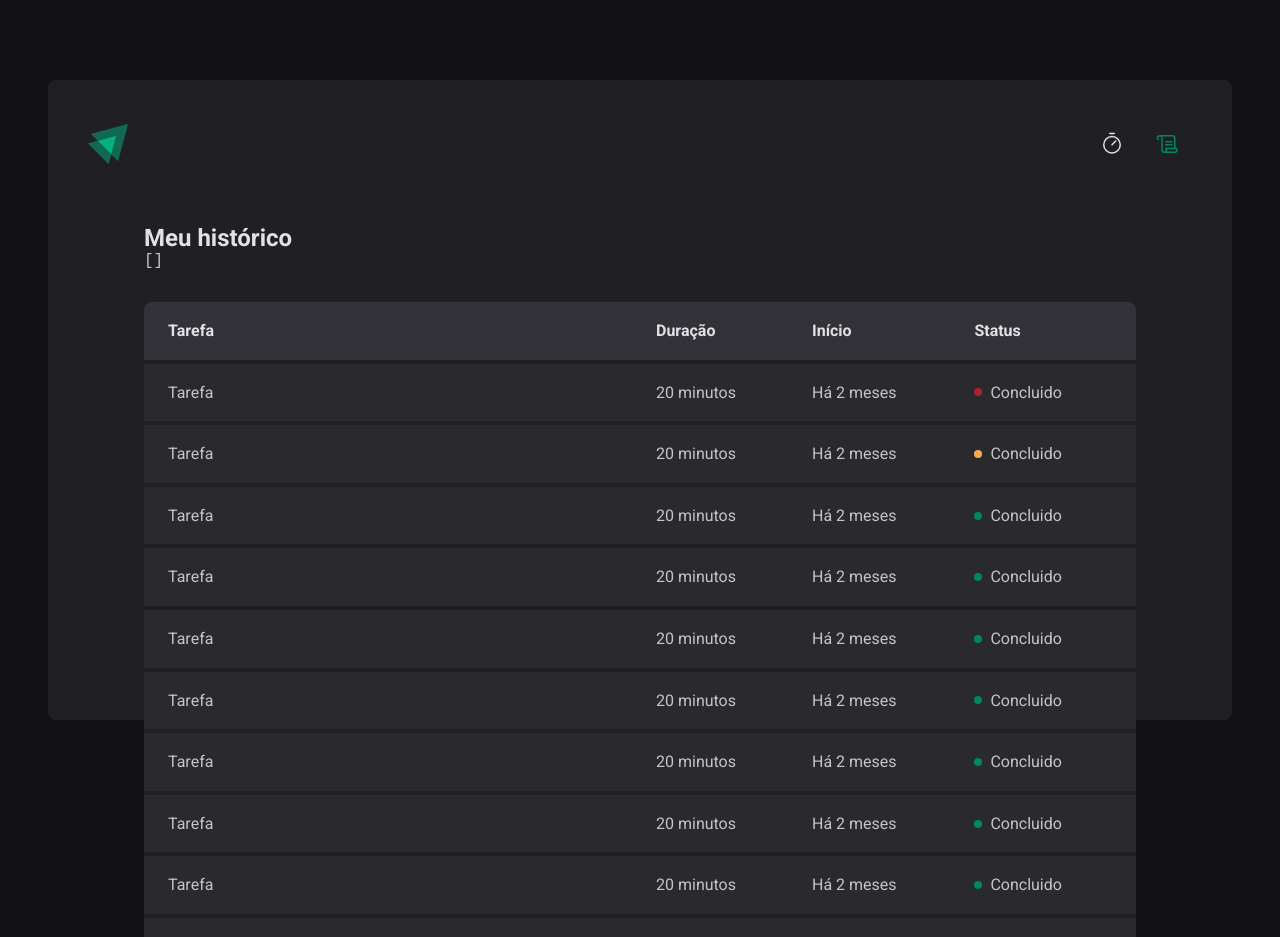
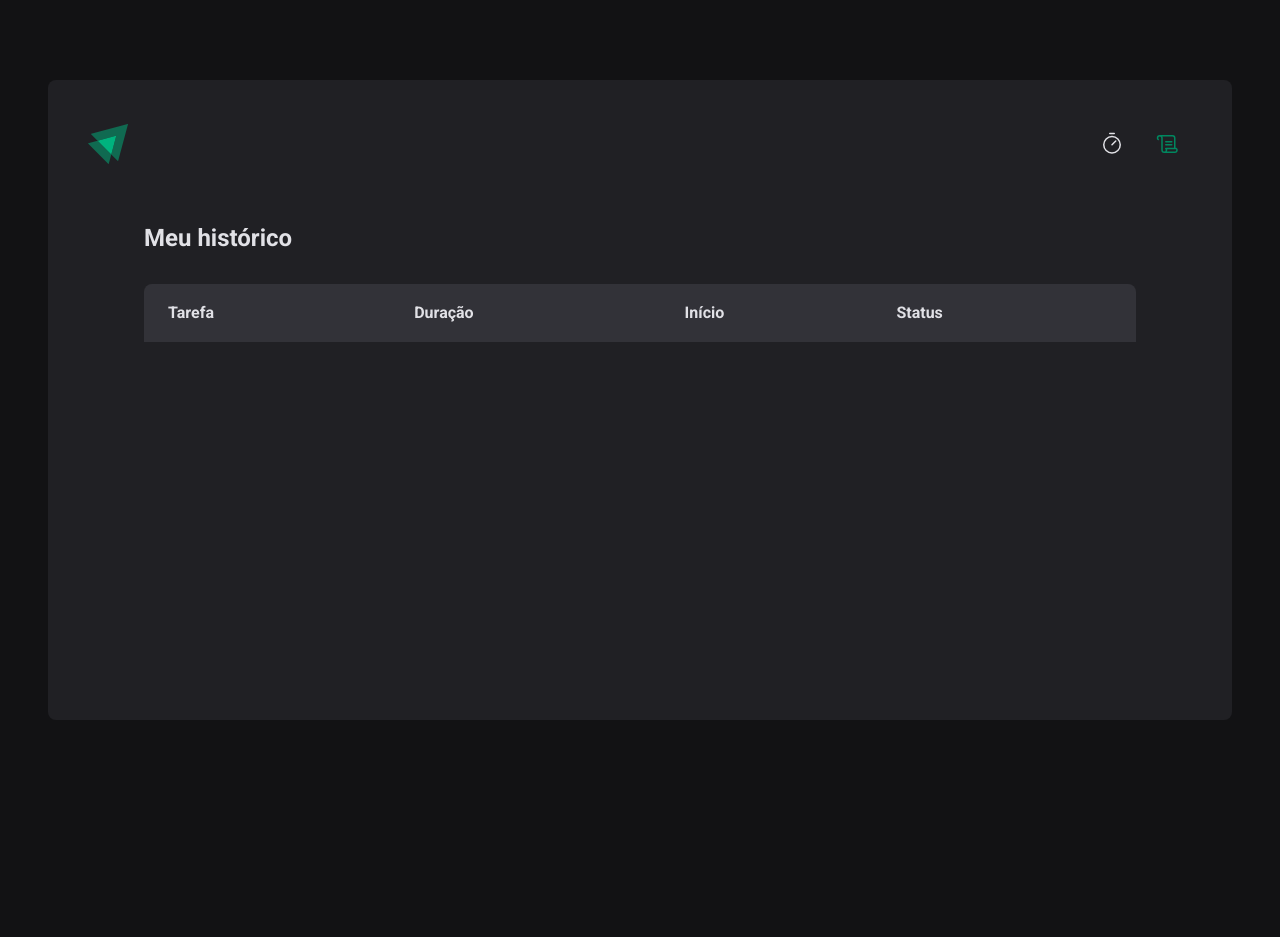
Before and after one commit to WesleyPolicena/02-ignite-timer, a React (Vite) app: page /history in a window 1280 px wide. Shown: the top 937 px of the page. After the commit the page ends 800 px from the top, so only its background shows below. Built offline with nearby package versions, Linux system fonts and the light colour scheme.

Commit message:
finish context

```diff
--- a/src/contexts/CycleContext.tsx
+++ b/src/contexts/CycleContext.tsx
@@ -67,8 +67,6 @@
     setCycles((state) => [...state, newCycle])
     setActiveCycleId(id)
     setAmountSecondsPassed(0)
-
-    // reset()
   }
 
   function interruptCurrentCycle() {
--- a/src/pages/History/index.tsx
+++ b/src/pages/History/index.tsx
@@ -1,6 +1,8 @@
 import { useContext } from "react";
 import { HistoryContainer, HistoryList, Status } from "./styles";
 import { CyclesContext } from "../../contexts/CycleContext";
+import { formatDistanceToNow } from 'date-fns'
+import ptBR from 'date-fns/locale/pt-BR'
 
 export function History() {
 
@@ -10,9 +12,6 @@
     <HistoryContainer>
       <h1>Meu histórico</h1>
 
-      <pre>
-        {JSON.stringify(cycles, null, 2)}
-      </pre>
       <HistoryList>
         <table>
           <thead>
@@ -25,86 +24,32 @@
           </thead>
 
           <tbody>
-            <tr>
-              <td>Tarefa</td>
-              <td>20 minutos</td>
-              <td>Há 2 meses</td>
-              <td>
-                <Status statusColor="red">Concluido</Status>
-              </td>
-            </tr>
-            <tr>
-              <td>Tarefa</td>
-              <td>20 minutos</td>
-              <td>Há 2 meses</td>
-              <td>
-                <Status statusColor="yellow">Concluido</Status>
-              </td>
-            </tr>
-            <tr>
-              <td>Tarefa</td>
-              <td>20 minutos</td>
-              <td>Há 2 meses</td>
-              <td>
-                <Status statusColor="green">Concluido</Status>
-              </td>
-            </tr>
-            <tr>
-              <td>Tarefa</td>
-              <td>20 minutos</td>
-              <td>Há 2 meses</td>
-              <td>
-                <Status statusColor="green">Concluido</Status>
-              </td>
-            </tr>
-            <tr>
-              <td>Tarefa</td>
-              <td>20 minutos</td>
-              <td>Há 2 meses</td>
-              <td>
-                <Status statusColor="green">Concluido</Status>
-              </td>
-            </tr>
-            <tr>
-              <td>Tarefa</td>
-              <td>20 minutos</td>
-              <td>Há 2 meses</td>
-              <td>
-                <Status statusColor="green">Concluido</Status>
-              </td>
-            </tr>
-            <tr>
-              <td>Tarefa</td>
-              <td>20 minutos</td>
-              <td>Há 2 meses</td>
-              <td>
-                <Status statusColor="green">Concluido</Status>
-              </td>
-            </tr>
-            <tr>
-              <td>Tarefa</td>
-              <td>20 minutos</td>
-              <td>Há 2 meses</td>
-              <td>
-                <Status statusColor="green">Concluido</Status>
-              </td>
-            </tr>
-            <tr>
-              <td>Tarefa</td>
-              <td>20 minutos</td>
-              <td>Há 2 meses</td>
-              <td>
-                <Status statusColor="green">Concluido</Status>
-              </td>
-            </tr>
-            <tr>
-              <td>Tarefa</td>
-              <td>20 minutos</td>
-              <td>Há 2 meses</td>
-              <td>
-                <Status statusColor="green">Concluido</Status>
-              </td>
-            </tr>
+            {cycles.map(cycle => {
+              return(
+                <tr key={cycle.id}>
+                  <td>{cycle.task}</td>
+                  <td>{cycle.minutesAmount} minutos</td>
+                  <td>{formatDistanceToNow(cycle.startDate, {
+                    addSuffix: true,
+                    locale: ptBR,
+                  })}
+                  </td>
+                  <td>
+                    {cycle.finishedDate && (
+                      <Status statusColor="green">Concluido</Status>
+                    )}
+
+                    {cycle.interruptedDate && (
+                      <Status statusColor="red">Interrompido</Status>
+                    )}
+
+                    {!cycle.finishedDate && !cycle.interruptedDate && (
+                      <Status statusColor="yellow">Em andamento</Status>
+                    )}
+                  </td>
+                </tr>
+              )
+            })}
           </tbody>
         </table>
       </HistoryList>
--- a/src/pages/Home/index.tsx
+++ b/src/pages/Home/index.tsx
@@ -36,14 +36,19 @@
     }
   })
 
-  const { handleSubmit, watch, /*reset*/ } = newCycleForm
+  const { handleSubmit, watch, reset } = newCycleForm
+
+  function handleCreateNewCycle(data: NewCycleFormData){
+    createNewCycle(data)
+    reset()
+  }
 
   const task = watch('task')
   const isSubmitDisabled = !task
 
   return (
     <HomeContainer>
-      <form onSubmit={handleSubmit(createNewCycle)} action="">
+      <form onSubmit={handleSubmit(handleCreateNewCycle)} action="">
         <FormProvider {...newCycleForm}>
           <NewCycleForm />
         </FormProvider>
```
